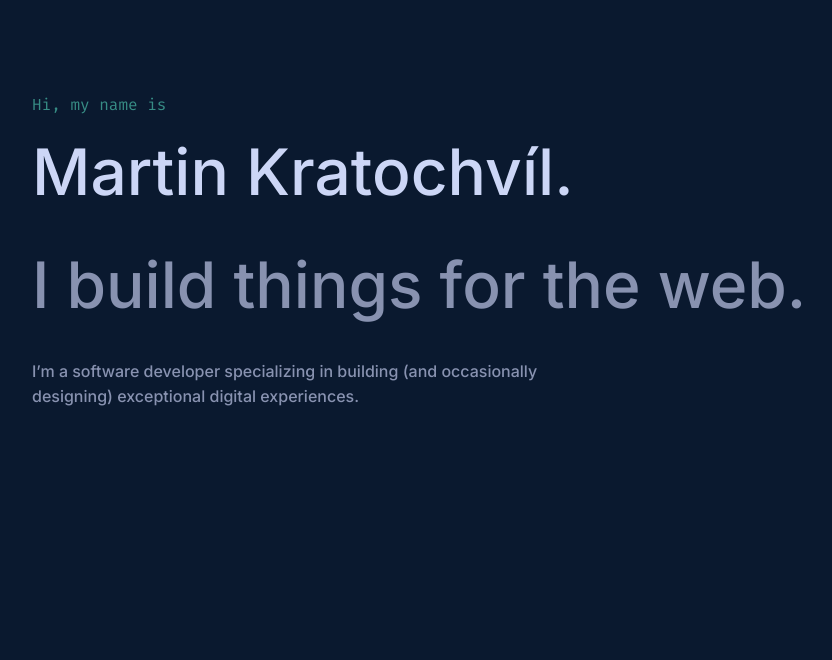
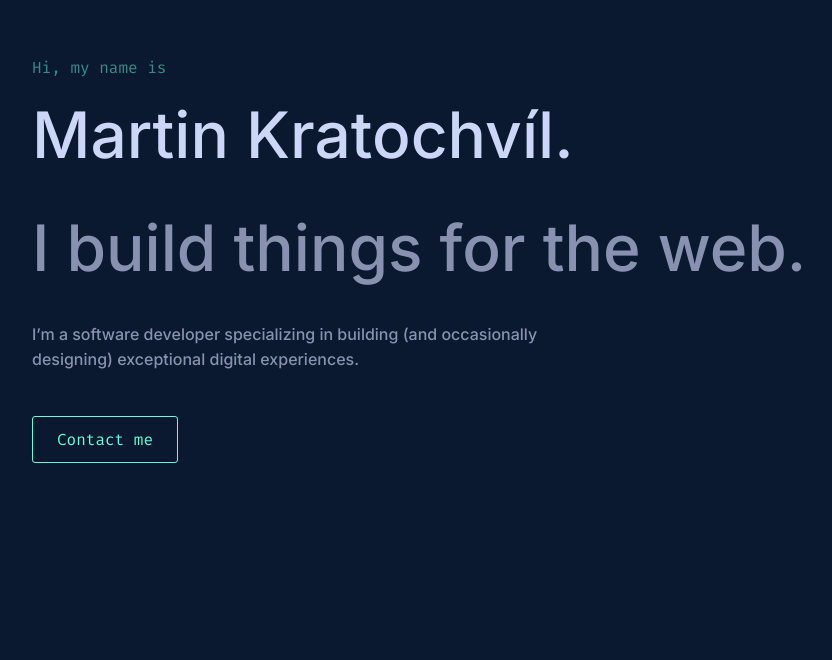
Before and after one commit to MartinKratochvilProgramy/personal_web, a plain HTML site: page index.html in a window 1280 px wide. Shown: the part 140-800 px from the top of the page, without its empty margins (96-928 px from the left). Drawn offline with Linux system fonts and the light colour scheme.

Commit message:
added contact me button

```diff
--- a/index.html
+++ b/index.html
@@ -51,6 +51,7 @@
                 I’m a software developer specializing in building (and occasionally designing) exceptional digital
                 experiences.
             </p>
+            <a href="#contact" class="name-contact-button">Contact me</a>
         </div>
         <!-- ABOUT  -->
         <div id="about" class="about-hidden">
--- a/styles/name.css
+++ b/styles/name.css
@@ -59,6 +59,26 @@
     animation-fill-mode: backwards;
 }
 
+.name-contact-button {
+    color: var(--green);
+    text-decoration: none;
+    padding: 12px 24px;
+    margin-top: 26px;
+    border: solid 1px var(--green);
+    border-radius: 3px;
+    font-family: var(--fira);
+    font-size: 16px;
+    transition-duration: 0.5s;
+    animation-duration: 0.5s;
+    animation-name: slideInFromTop;
+    animation-delay: 2.5s;
+    animation-fill-mode: backwards;
+}
+
+.name-contact-button:hover {
+    background-color: rgba(100, 255, 218, 0.18);
+}
+
 @keyframes slideInFromTopOpacityHalf {
     0% {
         transform: translateY(-10%);
```
